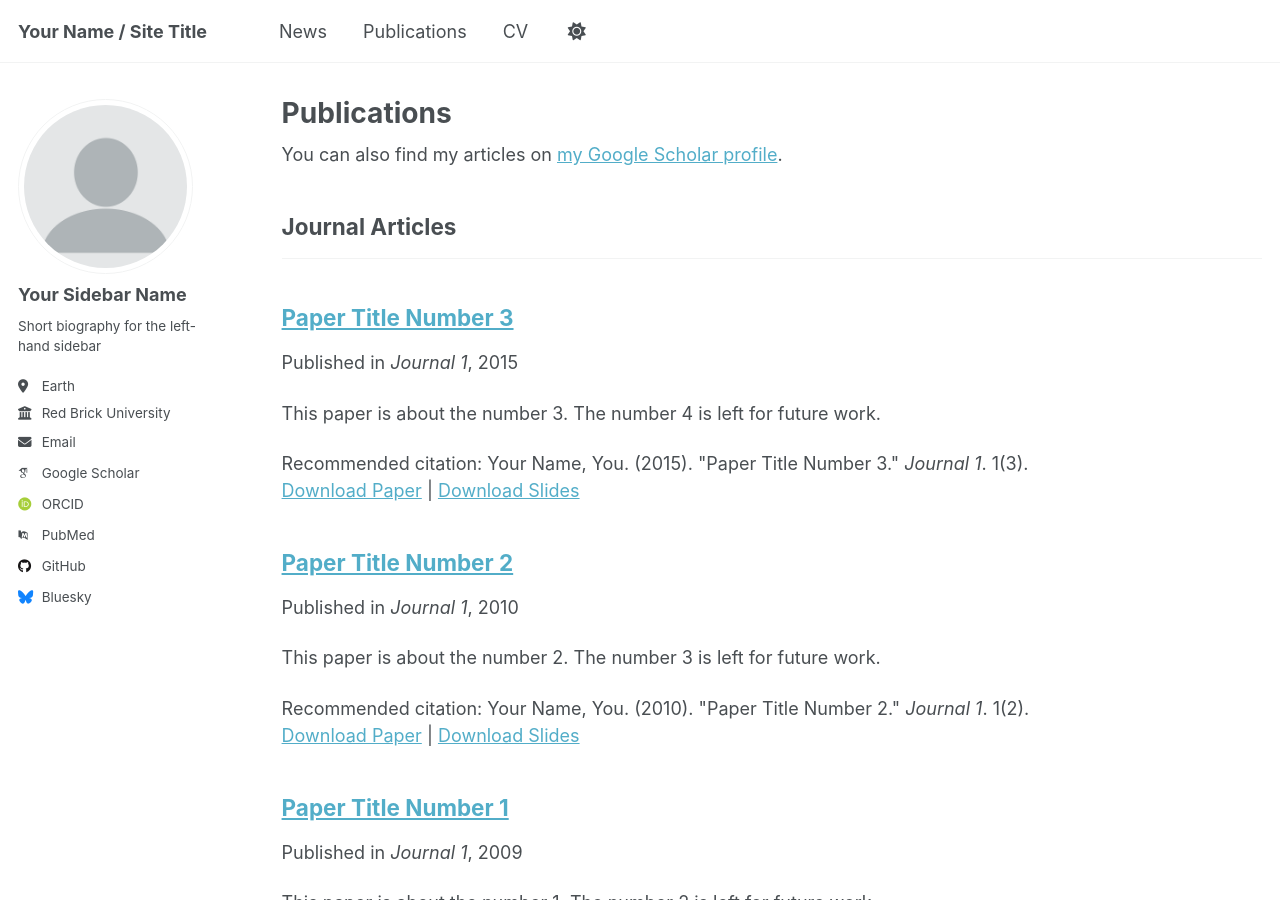
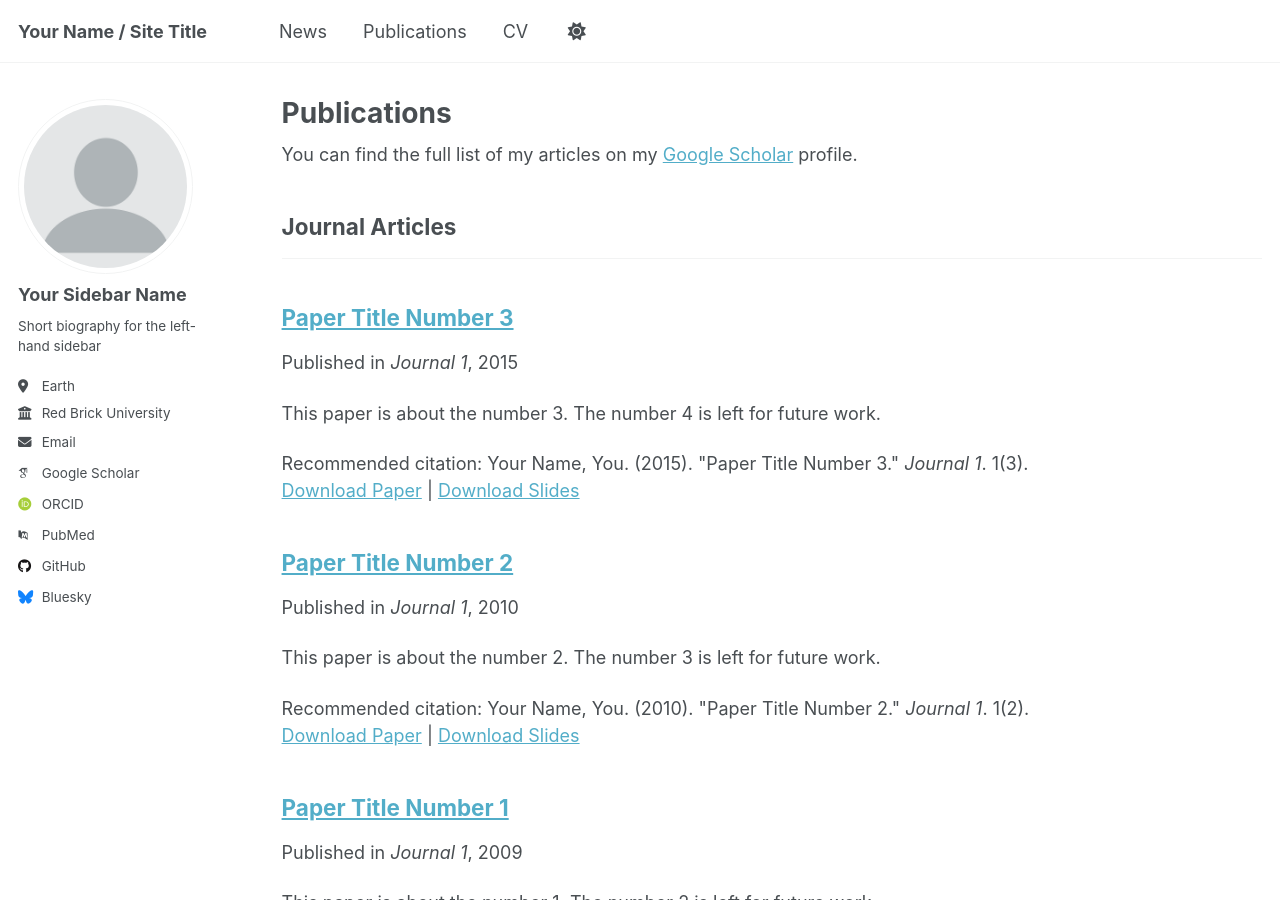
Before and after one commit to shuping-li/shuping-li.github.io, a Jekyll site: the page built from _pages/publications.html, in a window 1280 px wide and 900 px high. Built offline with Jekyll 4.4.1, drawn with Linux system fonts in a browser that asks for light colours; some web fonts are replaced.

Commit message:
Update publications.html

```diff
--- a/_pages/publications.html
+++ b/_pages/publications.html
@@ -6,7 +6,7 @@ author_profile: true
 ---
 
 {% if site.author.googlescholar %}
-  <div class="wordwrap">You can also find my articles on <a href="{{site.author.googlescholar}}">my Google Scholar profile</a>.</div>
+  <div class="wordwrap">You can find the full list of my articles on my <a href="{{site.author.googlescholar}}">Google Scholar</a> profile.</div>
 {% endif %}
 
 {% include base_path %}
```
